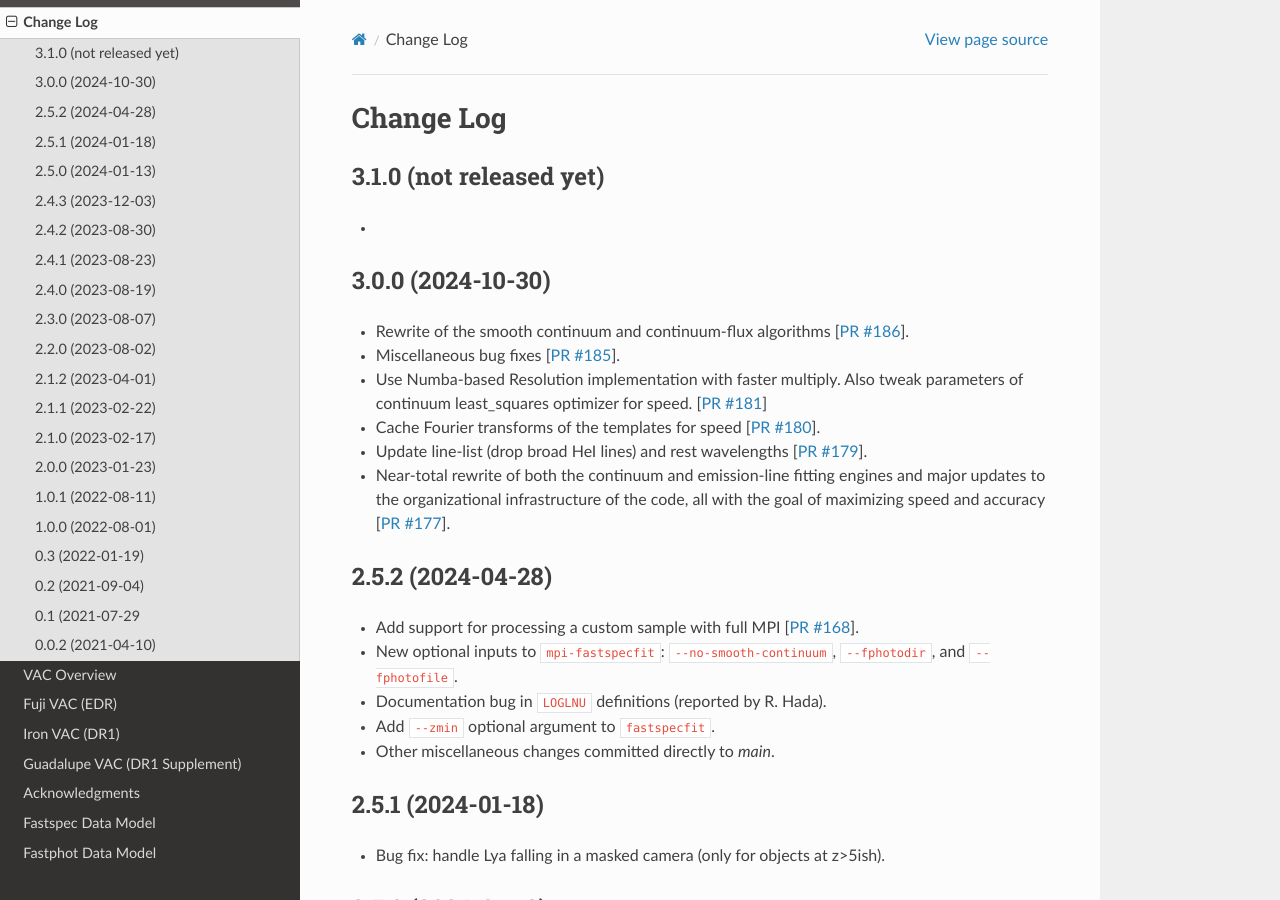
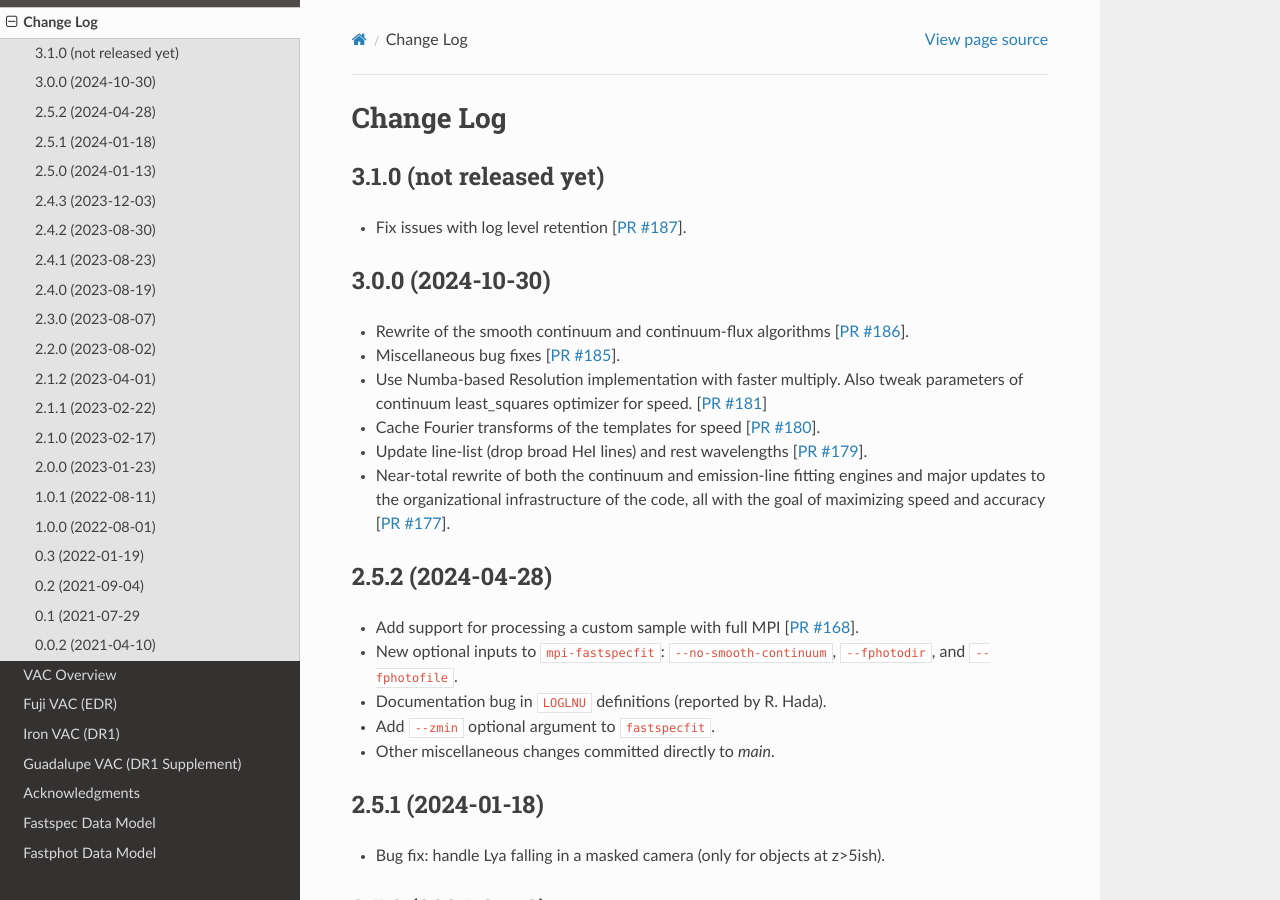
Before and after one commit to desihub/fastspecfit, a Sphinx documentation site: the page built from doc/changes.rst, in a window 1280 px wide and 900 px high. Built offline with Sphinx 7.4.7 and the Read the Docs theme 3.1.0, drawn with Linux system fonts in a browser that asks for light colours.

Commit message:
update change log [ci skip]

```diff
--- a/doc/changes.rst
+++ b/doc/changes.rst
@@ -5,7 +5,9 @@ Change Log
 3.1.0 (not released yet)
 ------------------------
 
-*
+* Fix issues with log level retention [`PR #187`_].
+
+.. _`PR #187`: https://github.com/desihub/fastspecfit/pull/187
 
 3.0.0 (2024-10-30)
 ------------------
```
